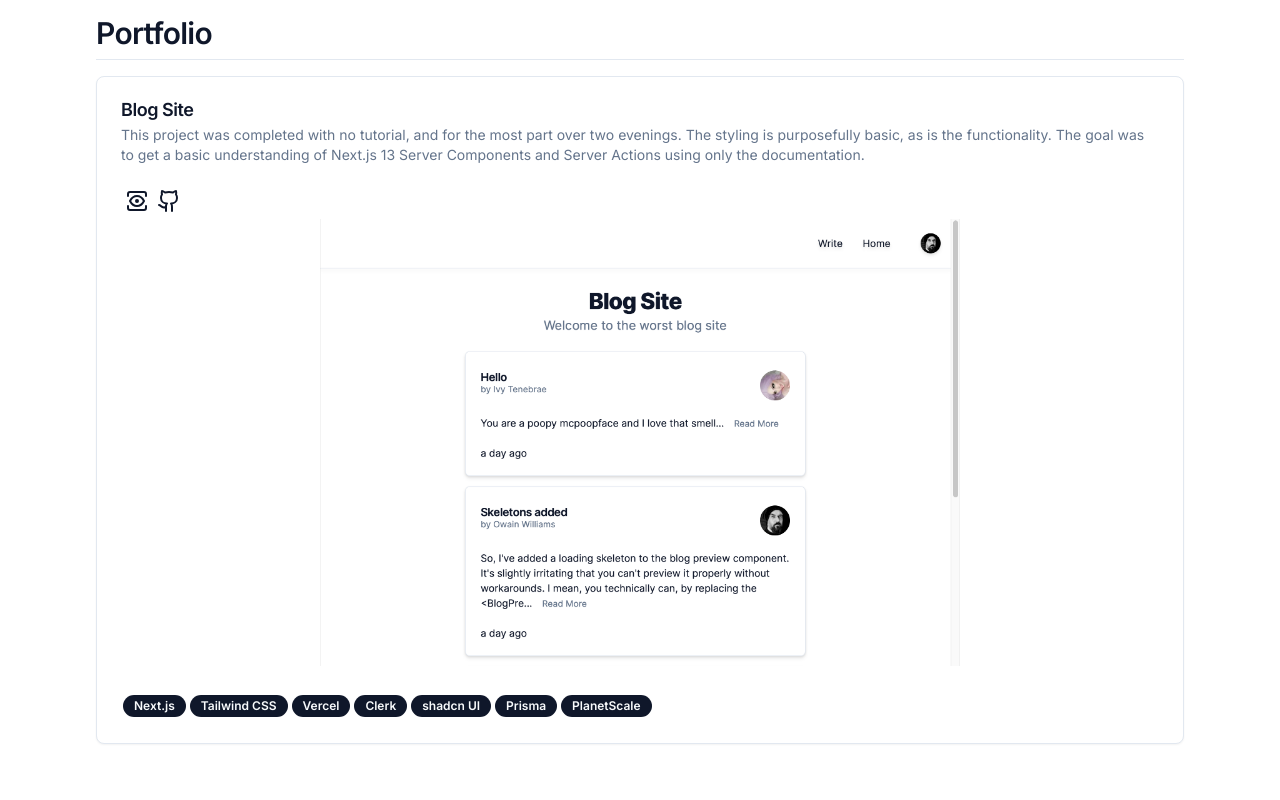
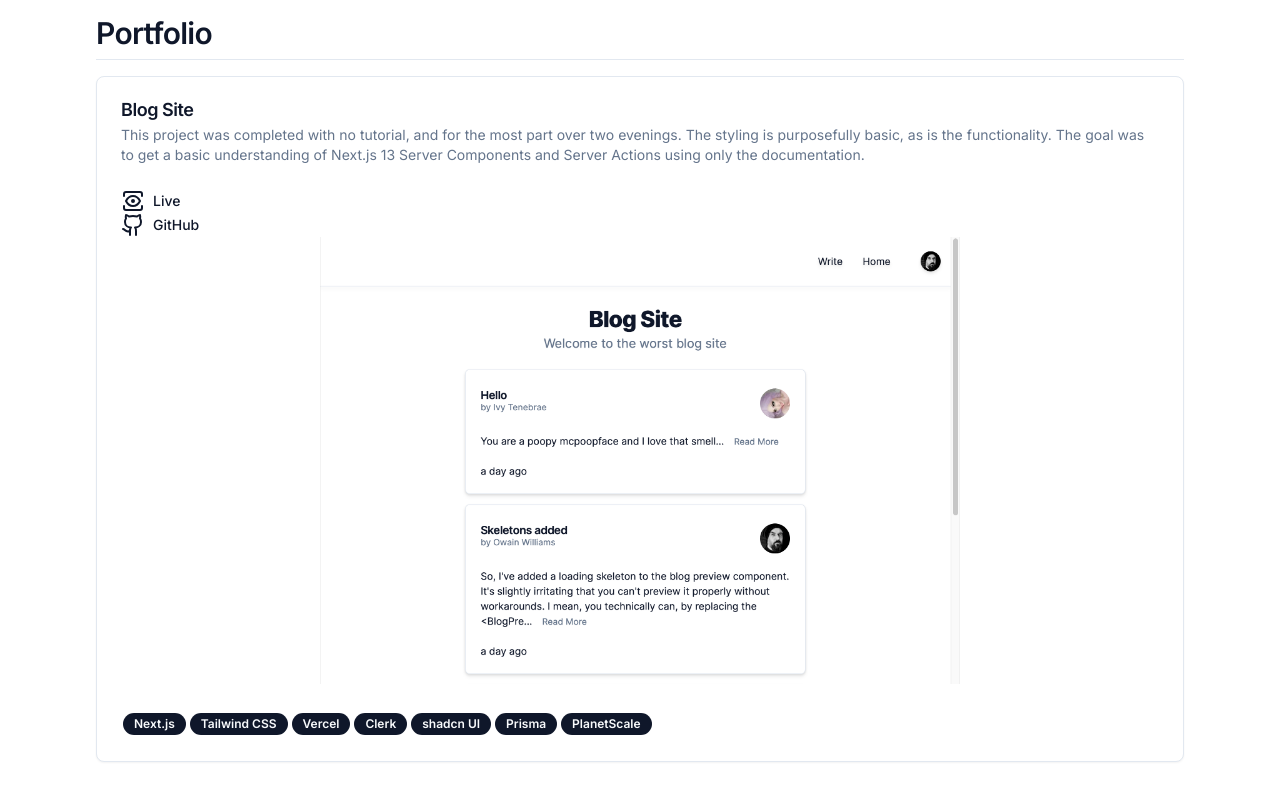
Before and after one commit to owain-williams/portfolio-site, a Next.js app: page / in a window 1280 px wide. Shown: the part 1122-1922 px from the top of the page. Built offline with nearby package versions, Linux system fonts and the light colour scheme.

Commit message:
ui: add text to web/github icons

```diff
--- a/components/project_preview_card.tsx
+++ b/components/project_preview_card.tsx
@@ -27,11 +27,12 @@ export default function ProjectPreviewCard({ params }: { params: Project }) {
       </CardHeader>
       <CardContent className="relative">
         {/* Live site icon */}
-        <Link href={params.liveUrl} className="py-1 px-1">
+        <Link href={params.liveUrl} className="py-1">
           <TooltipProvider>
             <Tooltip>
-              <TooltipTrigger>
+              <TooltipTrigger className="flex flex-row items-center align-center">
                 <View />
+                <p className="pl-2 text-sm font-medium leading-none">Live</p>
               </TooltipTrigger>
               <TooltipContent>
                 <p>See it live</p>
@@ -39,12 +40,14 @@ export default function ProjectPreviewCard({ params }: { params: Project }) {
             </Tooltip>
           </TooltipProvider>
         </Link>
+
         {/* GitHub Icon */}
-        <Link href={params.githubUrl} className="py-1 px-1">
+        <Link href={params.githubUrl} className="py-1">
           <TooltipProvider>
             <Tooltip>
-              <TooltipTrigger>
+              <TooltipTrigger className="flex flex-row items-center align-center">
                 <Github />
+                <p className="pl-2 text-sm font-medium leading-none">GitHub</p>
               </TooltipTrigger>
               <TooltipContent>
                 <p>See the GitHub project</p>
```
